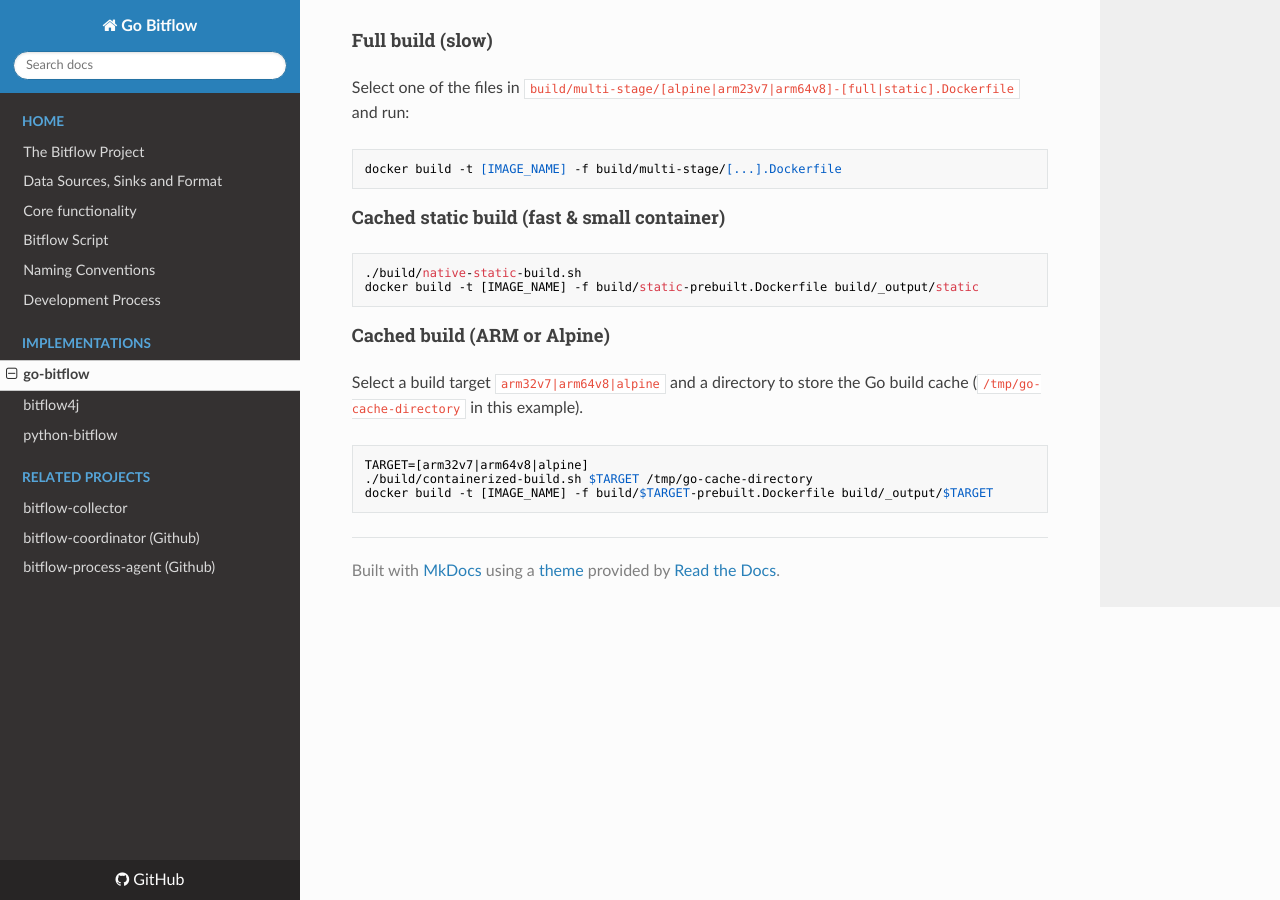
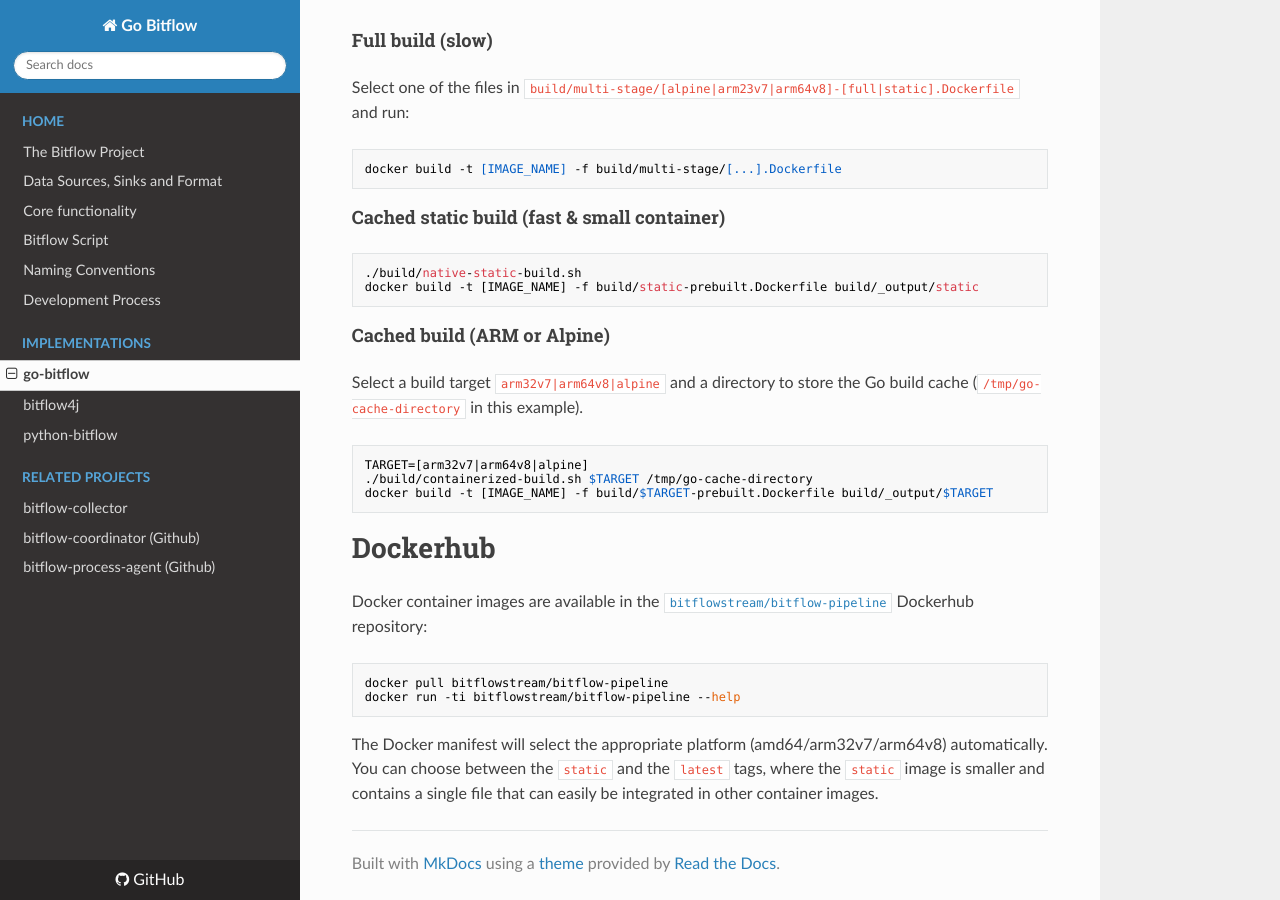
Before and after one commit to bitflow-stream/go-bitflow, an MkDocs documentation site: the page built from docs/index.md, in a window 1280 px wide and 900 px high, scrolled down 1261 px. Built offline with MkDocs 1.6.1, drawn with Linux system fonts in a browser that asks for light colours; nearby versions of some CDN libraries.

Commit message:
Update index.md

````diff
--- a/docs/index.md
+++ b/docs/index.md
@@ -57,3 +57,14 @@
 ./build/containerized-build.sh $TARGET /tmp/go-cache-directory
 docker build -t [IMAGE_NAME] -f build/$TARGET-prebuilt.Dockerfile build/_output/$TARGET
 ```
+
+# Dockerhub
+
+Docker container images are available in the [`bitflowstream/bitflow-pipeline`](https://hub.docker.com/repository/docker/bitflowstream/bitflow-pipeline) Dockerhub repository:
+
+```
+docker pull bitflowstream/bitflow-pipeline
+docker run -ti bitflowstream/bitflow-pipeline --help
+```
+
+The Docker manifest will select the appropriate platform (amd64/arm32v7/arm64v8) automatically. You can choose between the `static` and the `latest` tags, where the `static` image is smaller and contains a single file that can easily be integrated in other container images.
````
